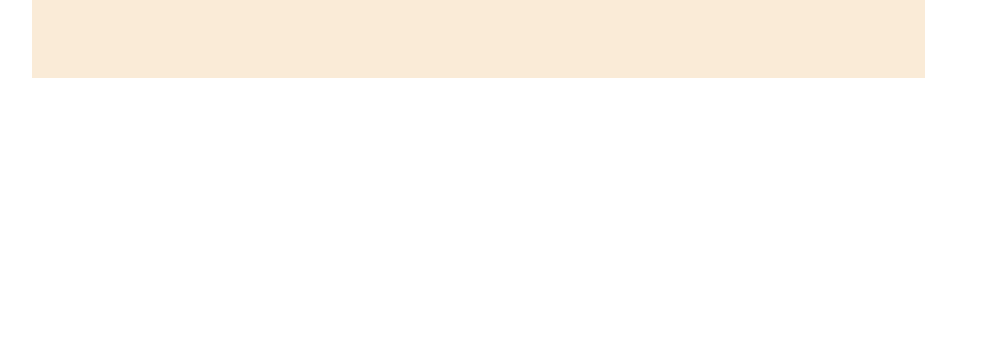
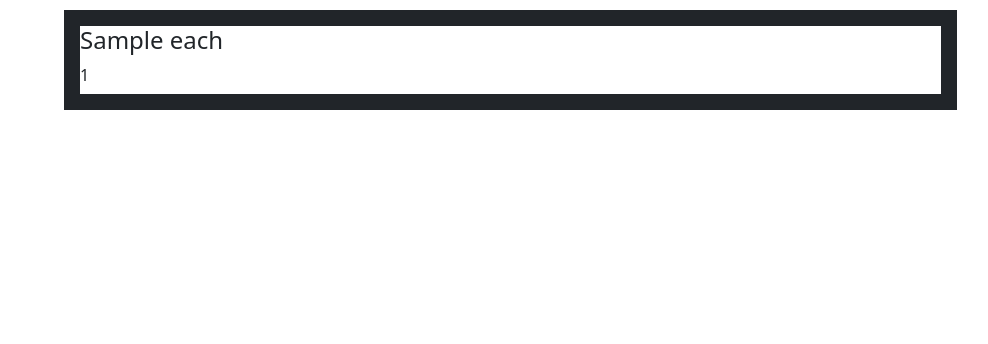
Before and after one commit to metflekx/nohopepage, a Flask app: template templates/song.html in a window 1280 px wide. Shown: the part 456-800 px from the top of the page, without its empty margins (50-1038 px from the left). Run offline with Flask 2, Linux system fonts and the light colour scheme; the template is opened without the code that fills it: most values are stand-ins (such as "Sample title", 1, 10 or a date in 2020).

Commit message:
final project

```diff
--- a/app.py
+++ b/app.py
@@ -98,10 +98,8 @@
     # access song title(is in url_parameter)
     song_title = request.full_path[14:]
     # keeps track of current song_id
-    print(song_title)
     song_id = db.execute(
         "SELECT song_id FROM songs WHERE title = ?", (song_title, )).fetchone()[0]
-    print(song_id)
 
     # access comments related to song
     comments = db.execute(
@@ -124,6 +122,7 @@
         con.commit()
 
         # redirects user to home to avoid repeating post request
+
         return redirect("/")
 
     return render_template("song.html", comments=comments)
--- a/static/css/style.css
+++ b/static/css/style.css
@@ -43,7 +43,8 @@
 }
 
 .song_page .comment_section .comment_box {
-    background-color: antiquewhite;
     width: 80%;
     height: 100px;
+    border:1rem solid;
+    margin: 2em;
 }
--- a/templates/song.html
+++ b/templates/song.html
@@ -16,6 +16,7 @@
     <div class="comment_section container">
         {% for each in comments %}
             <div class="comment_box">
+                <h4 class="commenter"> {{ each[2] }}</h4>
                 <p class="comment">{{ each[0] }}</p>
             </div>
         {% endfor %}
```
Also changed, not shown: README.md (added), nohope.db, readme.txt (deleted), 1 other file.
